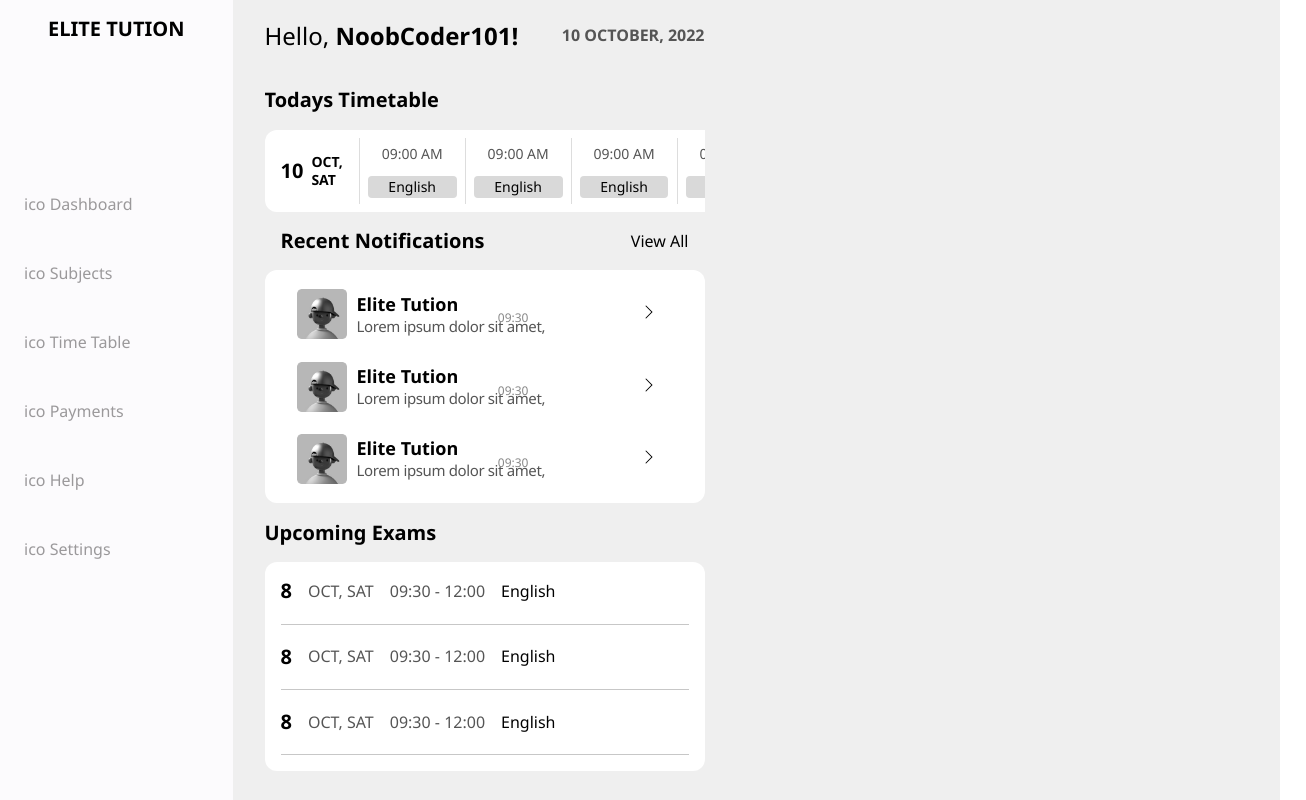
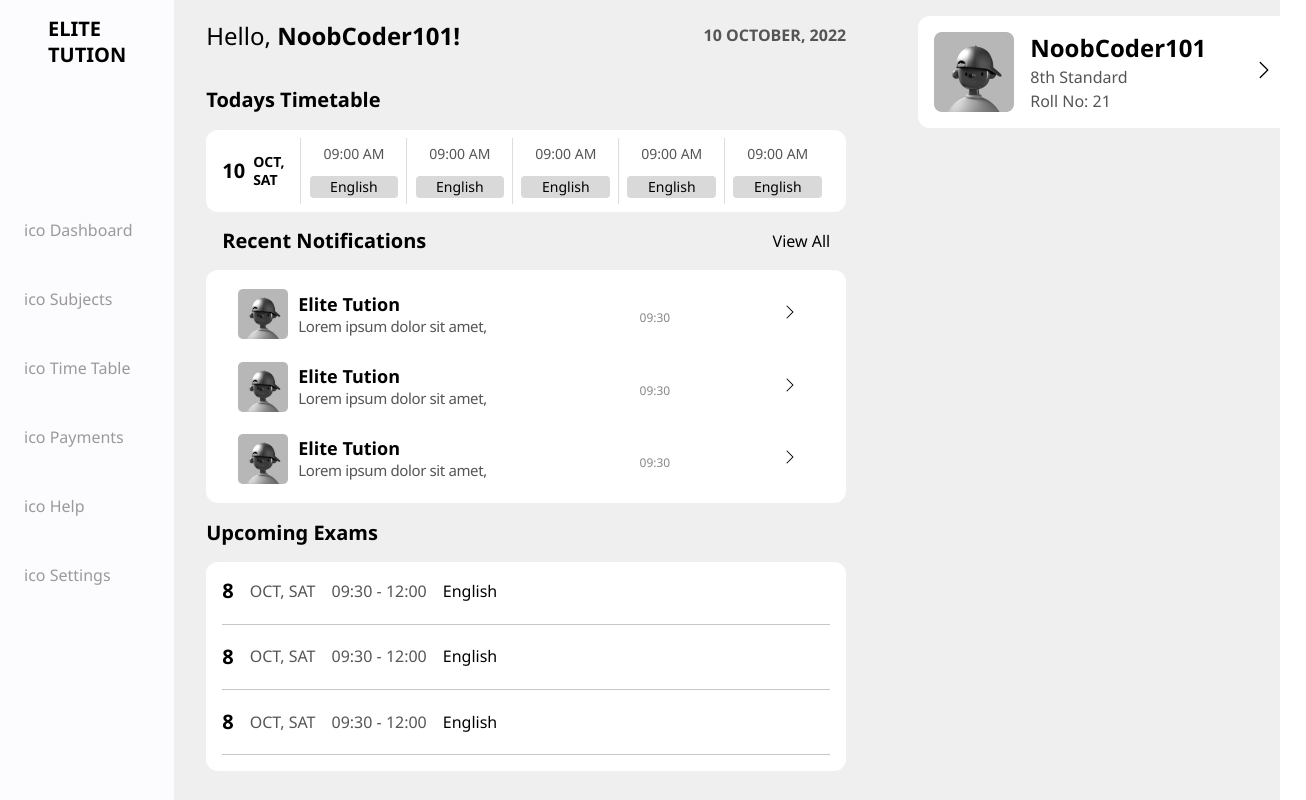
Before and after one commit to Noob-Coders-404/tutors-hub-frontend, a Next.js app: page / in a window 1280 px wide. Shown: the whole page, 1306 px wide, since content can reach past the window. Built offline with nearby package versions, Linux system fonts and the light colour scheme.

Commit message:
pre calender

```diff
--- a/components/Layout/home.module.css
+++ b/components/Layout/home.module.css
@@ -37,10 +37,7 @@
     text-align: right;
     color: #555555;
 }
-.section2{
-    display: none;
-}
-.timetable{
+
+/* .timetable{
     width: 440px;
-    overflow-y: auto;
-}
+} */
--- a/components/dashboard/Profile/profile.module.css
+++ b/components/dashboard/Profile/profile.module.css
@@ -1,7 +1,7 @@
 .profile {
     margin: 1rem;
     color: black;
-width: 400px;
+max-width: 400px;
     display: flex;
     flex-direction: row;
     align-items: center;
--- a/styles/globals.css
+++ b/styles/globals.css
@@ -22,7 +22,7 @@ a {
   }
   body {
     color: white;
-    background-color: #ebe2ff;
+    background-color: #EFEFEF;
   }
 }
 :root {
```
